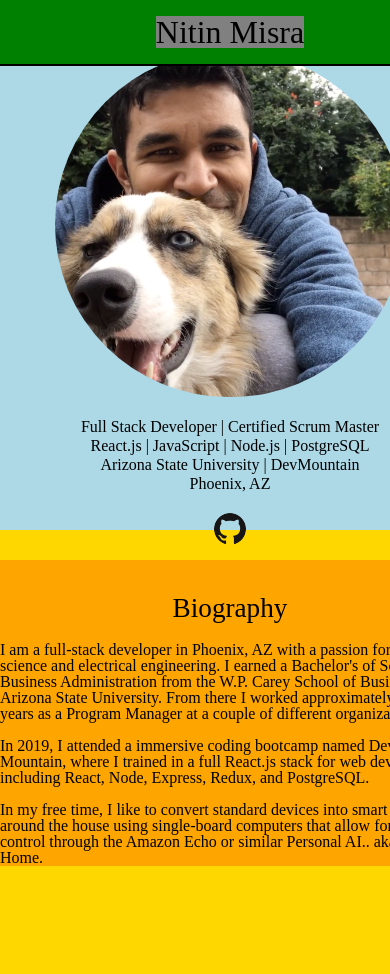
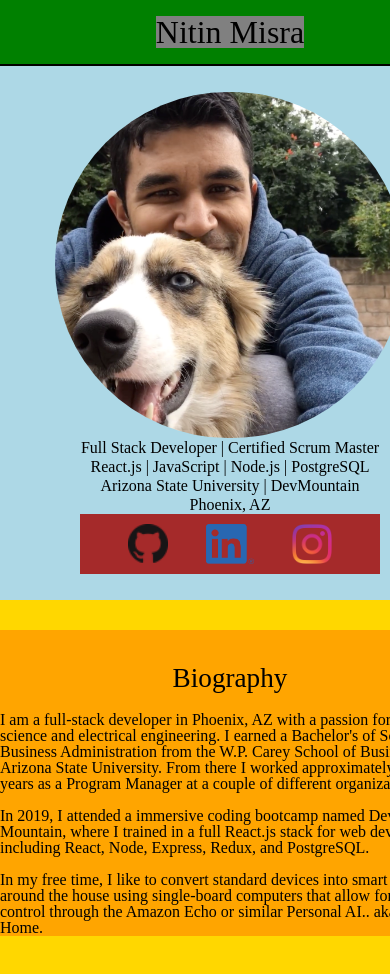
Before and after one commit to iamnitinmisra/new-portfolio, a React (Create React App) app: page / in a window 390 px wide. Shown: the top 974 px of the page. Built offline with nearby package versions, Linux system fonts and the light colour scheme.

Commit message:
added biography

```diff
--- a/src/components/portfolio/biography/Biography.css
+++ b/src/components/portfolio/biography/Biography.css
@@ -9,6 +9,7 @@
         font-size: 1.7em;
         align-self: center;
         margin: 35px 0 20px 0;
+        /* padding: 0 3000px; */
     }
 
   }
--- a/src/components/portfolio/identity/Identity.css
+++ b/src/components/portfolio/identity/Identity.css
@@ -2,7 +2,7 @@
     #identity-container{
         padding-top: 66px;
         margin: 0 0 30px 0;
-        height: 530px;
+        height: 600px;
         background: lightblue;
         display: flex;
         align-items: center;
@@ -10,14 +10,14 @@
         flex-direction: column;
     }
 
-    #identity-container img{
+    #selfie{
         max-width: 350px;
         max-height: 346.47px;
         border-radius: 300px;
-        margin: 20px;
+        /* margin: 20px; */
     }
 
-    #identity-container div{
+    .identity-history{
         display: flex;
         flex-direction: column;
         align-items: center;
--- a/src/components/portfolio/identity/Identity.js
+++ b/src/components/portfolio/identity/Identity.js
@@ -6,8 +6,8 @@ import SocialMedia from "../social-media/SocialMedia";
 export default function Identity() {
   return (
       <div id="identity-container">
-        <img src={profilePic} />
-        <div>
+        <img id="selfie" src={profilePic} />
+        <div className="identity-history">
           <h3>Full Stack Developer | Certified Scrum Master</h3>
           <h3>React.js | JavaScript | Node.js | PostgreSQL</h3>
           <h3>Arizona State University | DevMountain</h3>
--- a/src/components/portfolio/social-media/SocialMedia.css
+++ b/src/components/portfolio/social-media/SocialMedia.css
@@ -0,0 +1,35 @@
+@media (min-width: 360px) and (max-width: 599px) {
+    #social-media-container{
+        /* min-height: 100px; */
+        width: 300px;
+        background: brown;
+        padding: 10px;
+        display: flex;
+        justify-content: space-evenly;
+        /* flex-direction: column; */
+    }
+
+    #github-logo{
+        width: 40px;
+    }
+
+    #social-media-logos{
+        /* width: 40px; */
+        /* height: 40px; */
+        /* max-width: 90px; */
+        max-height: 40px;
+        border-radius: 0px;
+    }
+  }
+
+  @media (min-width: 600px) and (max-width: 954px) {
+
+  }
+
+  @media (min-width: 955px) and (max-width: 1279px) {
+
+  }
+
+  @media (min-width: 1280px) {
+
+  }
--- a/src/components/portfolio/social-media/SocialMedia.js
+++ b/src/components/portfolio/social-media/SocialMedia.js
@@ -1,11 +1,15 @@
 import React from 'react'
 import './SocialMedia.css'
 import gitHubLogo from '../../../assets/GitHub-Mark-32px.png'
+import linkedInLogo from '../../../assets/LI-In-Bug.png'
+import instagramLogo from '../../../assets/IG_logo.png'
 
 export default function SocialMedia(){
     return(
-        <div>
-            <img src={gitHubLogo} />
+        <div id='social-media-container'>
+            <img id ="github-logo" src={gitHubLogo} />
+            <img id ="social-media-logos" src={linkedInLogo} />
+            <img id ="social-media-logos" src={instagramLogo} />
         </div>
     )
 }
```
